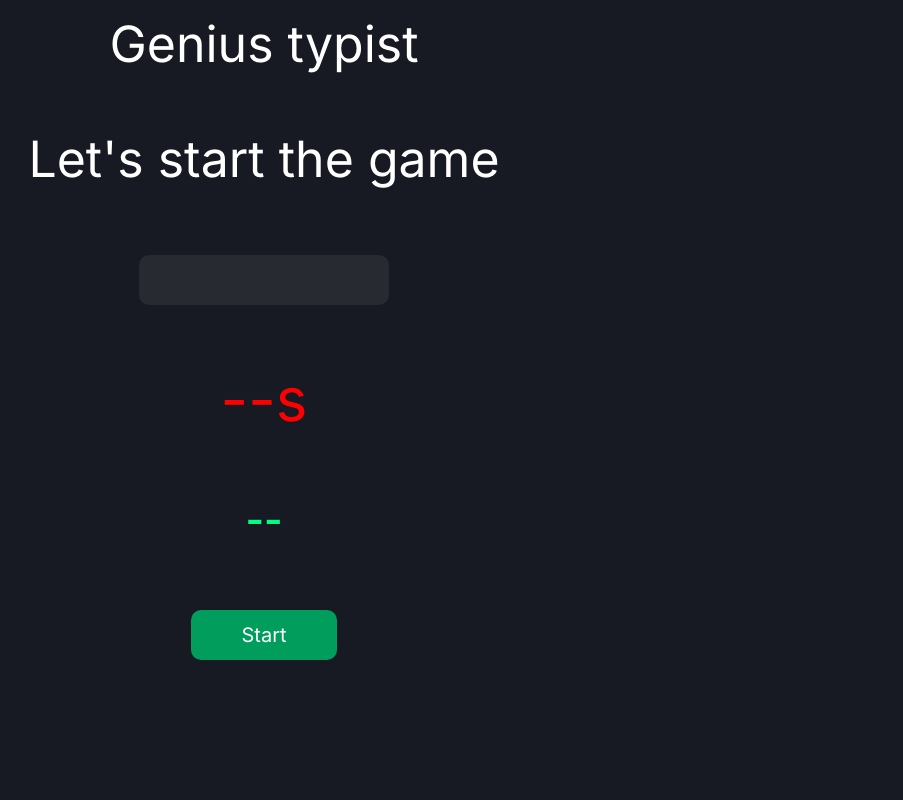
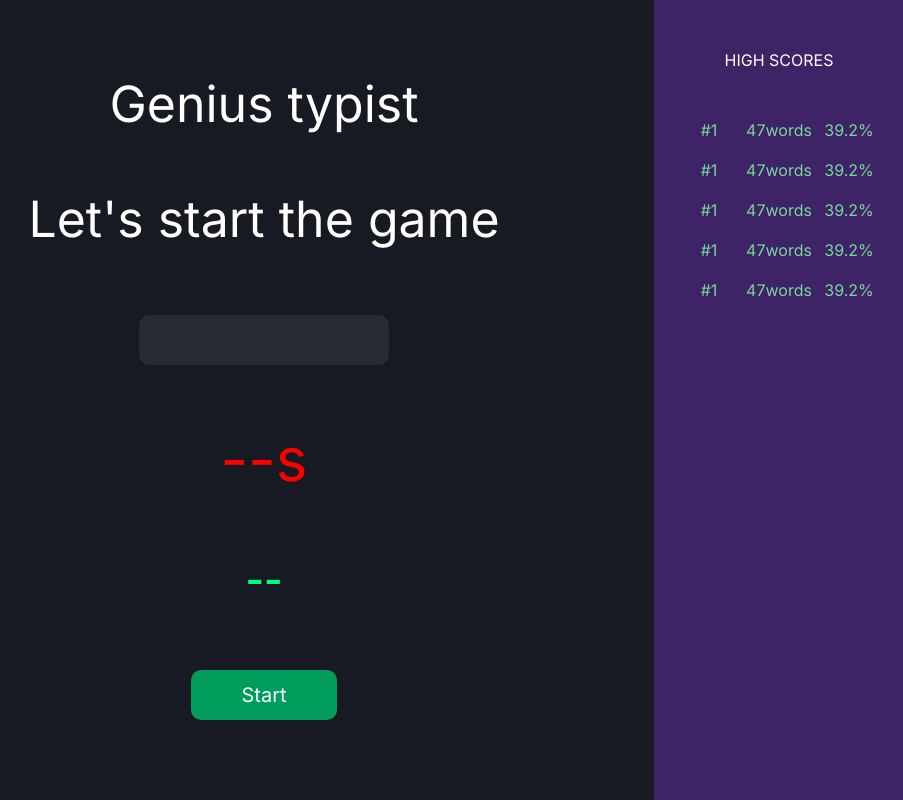
Before and after one commit to YiFan-Jiao/genius-typist, a plain HTML site: page index.html in a window 1280 px wide. Shown: the whole page, without its empty margins (376-1279 px from the left). Drawn offline with Linux system fonts and the light colour scheme.

Commit message:
rank page created

```diff
--- a/assets/css/index.css
+++ b/assets/css/index.css
@@ -3,6 +3,7 @@
 main {
     /* height: 100vh; */
     background-color: #171A22;
+    position: relative;
 }
 
 .container {
@@ -14,7 +15,7 @@ main {
     justify-content: center;
     align-items: center;
     justify-items: center;
-    grid-template-rows:50px 500px 50px 100px;
+    grid-template-rows:50px 500px 50px;
     gap: 20px;
     text-align: center;
     color: #fff;
@@ -32,8 +33,8 @@ main {
 }
 
 .game-box {
-    width: 900px;
-    height: 600px;
+    /* width: 900px; */
+    /* height: 600px; */
     border-radius: 10px;
     display: grid;
     align-content: center;
@@ -74,3 +75,38 @@ input {
 .user-info {
     font-size: 30px;
 }
+
+.defen {
+    position: absolute;
+    top: 0;
+    right: 0;
+    width: 250px;
+    height: 100vh;
+    background-color: #3E2366;
+    display: grid;
+    grid-template-rows: 100px 20px 20px 20px 20px 20px 20px 20px 20px 20px;
+    gap: 20px;
+    color: #77D899;
+    align-items: center;
+    justify-items: center;
+}
+
+.rank {
+    display: grid;
+    grid-template-columns: 60px 60px 60px;
+    gap: 10px;
+    color: #77D899;
+    align-items: center;
+    justify-items: center;
+}
+
+.rank-head {
+    padding-top: 20px;
+    color: #fff;
+}
+
+@media screen and (max-width: 1199px){
+    .defen {
+        display: none;
+    }
+}
--- a/assets/js/index.js
+++ b/assets/js/index.js
@@ -25,12 +25,13 @@ const wordArray = ['dinosaur', 'love', 'pineapple', 'calendar', 'robot',
 'awesome', 'challenge', 'science', 'mystery', 'famous', 'league', 'memory',
 'leather', 'planet', 'software', 'update', 'yellow', 'keyboard', 'window']
 
+let rank = [];
 let scores = 0;
 let i = 0;
 let count = 'timeCount';
 start.addEventListener('click', () => {
     if(time.innerHTML.trim() === '--s') {
-        let times = 99;
+        let times = 5;//改时间
         wordArray.sort(() => Math.random() - 0.5);
         music.play();
 
@@ -48,7 +49,7 @@ start.addEventListener('click', () => {
     } else {
         music.load();
         clearInterval(count);
-        let times = 99;
+        let times = 5;//改时间
         scores = 0;
         i = 0;
         score.innerHTML = '--';
@@ -111,7 +112,7 @@ class Score {
     }
 
     getInfo () {
-        return `${this.getdate} ${this.gethits} ${this.getpercentage}`
+        return `${this.gethits} ${this.getpercentage}`
     }
 }
 
@@ -124,5 +125,33 @@ function getInfo() {
     const scoreInfo = new Score(dates,scores,percent);
     scoreInfo.getInfo();
     const lastInfo = scoreInfo.getInfo().trim().split(' ');
-    userInfo.innerHTML = `Date:${lastInfo[0]} ${lastInfo[1]} ${lastInfo[2]}, Get points:${lastInfo[3]}, The points percentage is:${lastInfo[4]}.`
+    /* userInfo.innerHTML = `Date:${lastInfo[0]} ${lastInfo[1]} ${lastInfo[2]}, Get points:${lastInfo[3]}, The points percentage is:${lastInfo[4]}.`
+    */
+    //console.log(lastInfo)
+    /* userInfo.innerHTML = `${lastInfo[3]} words, ${lastInfo[4]}.`; */
+    /* rank.push() */
+    const userRank = {
+        hits: lastInfo[0],
+        percentage:lastInfo[1]
+    }
+   // console.log(userRank)
+    const arrString = JSON.stringify(userRank);
+
+    //console.log(rank)
+    //localStorage.setItem("cart",JSON.stringify(n));
+    localStorage.setItem(`${new Date()}`,JSON.stringify(arrString));
+
+
+    for (var i=0;i<localStorage.length;i++) {
+        console.log(localStorage.key(i));
+    }
+    //console.log(localStorage.length)
+    console.log()
+    console.log(localStorage.valueOf())
+    //rank.push(arrString);
+
+
+
+    // console.log(arrString)
+    //console.log(JSON.parse(arrString))
 }
--- a/index.html
+++ b/index.html
@@ -2,7 +2,7 @@
 <html lang="en" dir="ltr">
     <head>
         <meta charset="utf-8">
-        <meta name="viewport" content="width=device-width, inital-scale=1">
+        <meta name="viewport" content="width=device-width, initial-scale=1">
         <meta name="author" content="yifan jiao">
         <meta name="description" content="My second web">
         <meta name="keywords" content="html, css, web, web development, seo">
@@ -43,8 +43,37 @@
                 <div class="start">
                     Start
                 </div>
-                <div class="user-info"></div>
             </div>
         </main>
+        <div class="defen">
+            <div class="rank-head">
+                HIGH SCORES
+            </div>
+            <div class="rank">
+                <div>#1</div>
+                <div>47words</div>
+                <div>39.2%</div>
+            </div>
+            <div class="rank">
+                <div>#1</div>
+                <div>47words</div>
+                <div>39.2%</div>
+            </div>
+            <div class="rank">
+                <div>#1</div>
+                <div>47words</div>
+                <div>39.2%</div>
+            </div>
+            <div class="rank">
+                <div>#1</div>
+                <div>47words</div>
+                <div>39.2%</div>
+            </div>
+            <div class="rank">
+                <div>#1</div>
+                <div>47words</div>
+                <div>39.2%</div>
+            </div>
+        </div>
     </body>
 </html>
```
